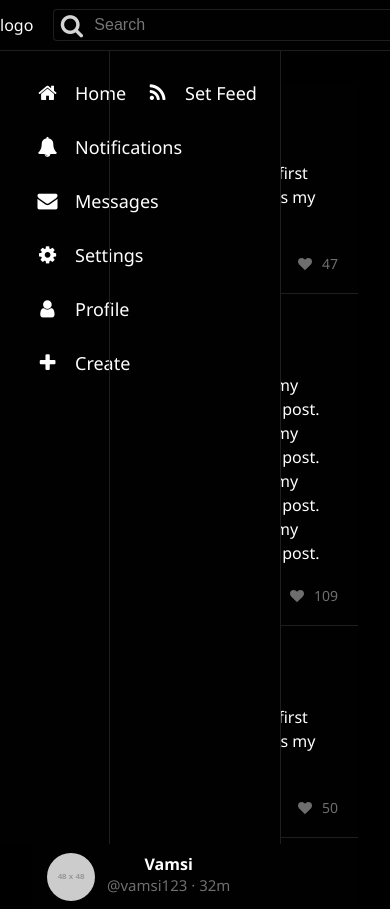
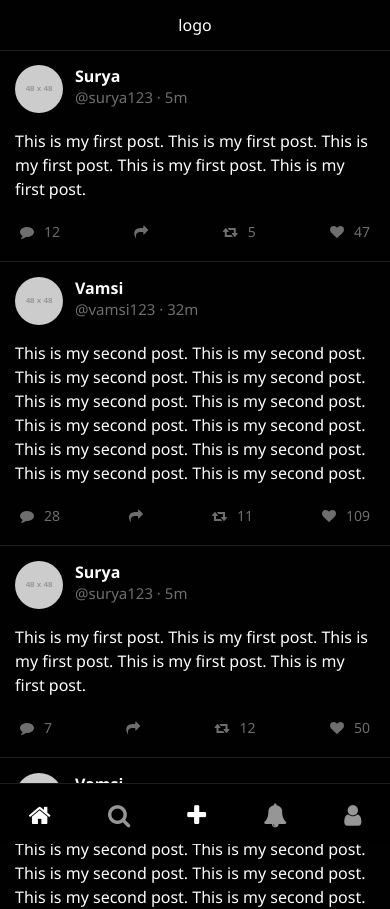
Before and after one commit to suryavamsigara/social-app, a React (Vite) app in the folder frontend/: page / in a window 390 px wide. Shown: the top 909 px of the page. Built offline with nearby package versions, Linux system fonts and the light colour scheme.

Commit message:
Make the design responsive

```diff
--- a/frontend/src/App.css
+++ b/frontend/src/App.css
@@ -1,11 +1,21 @@
-#root {
-  max-width: 1280px;
-  margin: 0 auto;
-  padding: 2rem;
-  text-align: center;
+.main-content {
+  display: flex;
+  flex-direction: row;
+  margin-left: 280px;
+  margin-right: 280px;
+  margin-top: 50px;
 }
 
-.main-layout {
-  display: flex;
-  flex-direction: row;
+@media (max-width: 1200px) {
+  .main-content {
+    margin-left: 120px;
+    margin-right: 0;
+  }
 }
+
+@media (max-width: 768px) {
+  .main-content {
+    margin-left: 0;
+    margin-right: 0;
+  }
+}
--- a/frontend/src/App.jsx
+++ b/frontend/src/App.jsx
@@ -10,13 +10,13 @@ function App() {
   return (
     <>
       <Header />
-      <main className="main-layout">
-        <SideBar />
+      <SideBar />
+      <div className="main-content">
         <Routes>
           <Route path="/" element={<HomePage />} />
           <Route path="/profile" element={<ProfilePage />} />
         </Routes>
-      </main>
+      </div>
     </>
   );
 }
--- a/frontend/src/components/Header.css
+++ b/frontend/src/components/Header.css
@@ -80,3 +80,21 @@
   outline: none;
 
 }
+
+@media (max-width: 768px) {
+  .header {
+    justify-content: center;
+  }
+
+  .middle-section {
+    display: none;
+  }
+
+  .left-section {
+    width: auto;
+  }
+
+  .right-section {
+    display: none;
+  }
+}
--- a/frontend/src/components/SideBar.css
+++ b/frontend/src/components/SideBar.css
@@ -58,3 +58,68 @@
   width: 25px;
   text-align: center;
 }
+
+
+@media (max-width: 1200px) {
+  .right-sidebar {
+    display: none;
+  }
+
+  .left-sidebar {
+    width: auto;
+    align-items: center;
+  }
+
+  /* hiding text*/
+  .sidebar-item div {
+    display: none;
+  }
+
+  .sidebar-item {
+    justify-content: center;
+    width: 50px;
+    height: 50px;
+    border-radius: 50%;
+  }
+
+  .sidebar-item i {
+    width: auto;
+    font-size: 22px;
+  }
+}
+
+.bottom-nav {
+  display: none; /* Hidden by default on desktop */
+}
+
+/* for phone */
+
+@media (max-width: 768px) {
+  /*Hiding desktop sidebars */
+  .left-sidebar, .right-sidebar {
+    display: none;
+  }
+
+  .bottom-nav {
+    display: flex;
+    justify-content: space-around;
+    align-items: center;
+    position: fixed;
+    bottom: 0;
+    left: 0;
+    right: 0;
+    height: 60px;
+    background-color: #000;
+    border-top: 1px solid rgb(30, 30, 30);
+    z-index: 1000;
+  }
+
+  .bottom-nav-item {
+    color: rgb(150, 150, 150);
+    font-size: 24px;
+  }
+
+  .bottom-nav-item.active {
+    color: white;
+  }
+}
--- a/frontend/src/components/SideBar.jsx
+++ b/frontend/src/components/SideBar.jsx
@@ -1,14 +1,14 @@
-import { Link } from 'react-router-dom';
+import { NavLink } from 'react-router-dom';
 import './SideBar.css';
 
 export function SideBar() {
   return (
     <>
       <div className="left-sidebar">
-        <Link to="/" className="sidebar-item">
+        <NavLink to="/" className="sidebar-item">
           <i className="fa fa-home home-icon"></i>
           <div>Home</div>
-        </Link>
+        </NavLink>
         <div className="sidebar-item">
           <i className="fa fa-bell notification-icon"></i>
           <div>Notifications</div>
@@ -21,10 +21,10 @@ export function SideBar() {
           <i className="fa fa-gear settings-icon"></i>
           <div>Settings</div>
         </div>
-        <Link to="/profile" className="sidebar-item">
+        <NavLink to="/profile" className="sidebar-item">
           <i className="fa fa-user user-icon"></i>
           <div>Profile</div>
-        </Link>
+        </NavLink>
         <div className="sidebar-item">
           <i className="fa fa-plus user-icon"></i>
           <div>Create</div>
@@ -37,6 +37,25 @@ export function SideBar() {
           <div>Set Feed</div>
         </div>
       </div>
+
+      {/* for phone */}
+      <nav className="bottom-nav">
+        <NavLink to="/" className="bottom-nav-item">
+          <i className="fa fa-home"></i>
+        </NavLink>
+        <NavLink to="/search" className="bottom-nav-item">
+          <i className="fa fa-search"></i>
+        </NavLink>
+        <NavLink className="bottom-nav-item">
+          <i className="fa fa-plus"></i>
+        </NavLink>
+        <NavLink to="/notifications" className="bottom-nav-item">
+          <i className="fa fa-bell"></i>
+        </NavLink>
+        <NavLink to="/profile" className="bottom-nav-item">
+          <i className="fa fa-user"></i>
+        </NavLink>
+      </nav>
     </>
   );
 }
--- a/frontend/src/pages/PostCard.css
+++ b/frontend/src/pages/PostCard.css
@@ -2,7 +2,7 @@
 .posts-feed {
   max-width: 600px;
   width: 100%;
-  margin: 0;
+  margin: 0 auto;
 }
 
 .post-card {
@@ -85,3 +85,10 @@
 .post-action:nth-child(2):hover { color: #00ba7c; }
 .post-action:nth-child(3):hover { color: #f91880; }
 .post-action:nth-child(4):hover { color: #1d9bf0; }
+
+@media (max-width: 768px) {
+  .posts-feed {
+    border-left: none;
+    border-right: none;
+  }
+}
--- a/frontend/src/pages/ProfilePage.css
+++ b/frontend/src/pages/ProfilePage.css
@@ -4,6 +4,7 @@
   border-left: 1px solid rgb(30, 30, 30);
   border-right: 1px solid rgb(30, 30, 30);
   height: calc(100vh - 50px);
+  margin: 0 auto;
 }
 
 .profile-hero {
@@ -109,150 +110,40 @@
   border-top: 1px solid rgb(30, 30, 30);
 }
 
-
-
-
-
-
-
-
-
-
-
-
-
-
-
-
-
-
-
-
-
-
-
-
-
-
-/*
-.profile-page {
-  width: 600px;
-  max-width: 600px;
-  border-left: 1px solid rgb(30, 30, 30);
-  border-right: 1px solid rgb(30, 30, 30);
-
-  height: calc(100vh - 50px);
+@media (max-width: 768px) {
+  /* profile page container full-width on phone */
+  .profile-page-container {
+    width: 100%;
+    border-left: none;
+    border-right: none;
   }
 
-.profile-header {
-  position: relative;
-  border-bottom: 1px solid rgb(30, 30, 30);
+  .profile-hero {
+    height: 200px;
+    grid-template-columns: 1fr;
+    grid-template-rows: 200px;
   }
 
-.profile-banner {
-  width: 100%;
-  height: 200px;
-  object-fit: cover;
+  .hero-item-large {
+    grid-column: 1 / -1;
+    grid-row: 1 / -1;
   }
 
-.profile-details {
-  padding: 15px;
+  /* hiding those two small grid items on phone */
+  .hero-item-small,
+  .hero-item-text {
+    display: none;
   }
 
-.profile-avatar-container {
-  margin-top: -85px;
-  margin-bottom: 15px;
+  .hero-user-info {
+    gap: 10px;
+    padding: 8px;
   }
-
-.profile-avatar {
-  width: 140px;
-  height: 140px;
-  border-radius: 50%;
-
-  border: 4px solid #000;
-  background-color: #000;
+  .hero-avatar {
+    width: 50px;
+    height: 50px;
   }
-
-.profile-actions {
-  display: flex;
-  justify-content: flex-end;
-  margin-top: -50px;
+  .hero-name {
+    font-size: 18px;
   }
-
-.edit-profile-button {
-  background-color: transparent;
-  color: white;
-  border: 1px solid rgb(100, 100, 100);
-  padding: 8px 16px;
-  border-radius: 40px;
-  font-weight: bold;
-  cursor: pointer;
-  transition: background-color 0.2s;
 }
-
-.edit-profile-button:hover {
-  background-color: rgba(255, 255, 255, 0.1);
-}
-
-.profile-user-info {
-  display: flex;
-  flex-direction: column;
-}
-
-.profile-user-name {
-  font-size: 20px;
-  font-weight: bold;
-}
-
-.profile-user-username {
-  color: rgb(110, 110, 110);
-  font-size: 15px;
-}
-
-.profile-bio {
-  margin-top: 12px;
-  line-height: 1.4;
-}
-
-.profile-stats {
-  margin-top: 12px;
-  display: flex;
-  gap: 20px;
-  color: rgb(110, 110, 110);
-}
-
-.stat-number {
-  color: white;
-  font-weight: bold;
-}
-
-.profile-tabs {
-  display: flex;
-  justify-content: space-around;
-  border-bottom: 1px solid rgb(30, 30, 30);
-}
-
-.profile-tab {
-  flex: 1;
-  text-align: center;
-  padding: 16px;
-  font-weight: bold;
-  color: rgb(110, 110, 110);
-  cursor: pointer;
-  transition: background-color 0.2s;
-}
-
-.profile-tab:hover {
-  background-color: rgba(255, 255, 255, 0.05);
-}
-
-.active-tab {
-  color: white;
-  border-bottom: 4px solid #464d51;
-  padding-bottom: 12px;
-}
-
-.profile-posts-feed .post-card {
-  border-top: 1px solid rgb(30, 30, 30);
-}
-*/
--- a/frontend/src/pages/ProfilePage.jsx
+++ b/frontend/src/pages/ProfilePage.jsx
@@ -4,7 +4,7 @@ import './ProfilePage.css';
 const userProfile = {
   name: "Surya",
   username: "surya123",
-  bio: "Exploring unique UI/UX patterns. This is my new magazine-style profile page!",
+  bio: "I am Vamsi. I am into AI/ML and full stack web development",
   following: 150,
   followers: 275,
   avatarUrl: "https://placehold.co/150x150/4A5568/E2E8F0?text=S",
@@ -17,7 +17,7 @@ const userProfile = {
 
 const userPosts = [
     { id: 1, name: userProfile.name, username: userProfile.username, avatarUrl: userProfile.avatarUrl, timestamp: "5m", text: "Here's the first post on the new profile layout. What do you all think?", comments: 18, reposts: 2, likes: 53 },
-    { id: 2, name: userProfile.name, username: userProfile.username, avatarUrl: userProfile.avatarUrl, timestamp: "2h", text: "The position: sticky CSS property is incredibly powerful for creating layouts like this where one panel stays fixed while the other scrolls.", comments: 22, reposts: 8, likes: 91 },
+    { id: 2, name: userProfile.name, username: userProfile.username, avatarUrl: userProfile.avatarUrl, timestamp: "2h", text: "It is taking a lot of time to adjust the CSS properly lol", comments: 22, reposts: 8, likes: 91 },
 ];
 
 
@@ -64,109 +64,3 @@ export function ProfilePage() {
     </div>
   );
 }
-
-
-
-
-
-
-
-
-
-
-
-
-
-
-
-
-
-
-
-
-
-
-
-
-
-
-/*
-import { PostCard } from './PostCard';
-import './ProfilePage.css';
-
-const userProfile = {
-  name: "Surya",
-  username: "surya123",
-  bio: "I am Surya Vamsi. I am building a social media app",
-  following: 150,
-  followers: 275,
-  avatarUrl: "https://placehold.co/150x150/4A5568/E2E8F0?text=S",
-  bannerUrl: "https://images.unsplash.com/photo-1579546929518-9e396f3cc809?q=80&w=1200&auto=format&fit=crop"
-};
-
-const userPosts = [
-  {
-    id: 1,
-    avatarUrl: userProfile.avatarUrl,
-    name: userProfile.name,
-    username: userProfile.username,
-    timestamp: "5m",
-    text: "This is my first post. This is my first post. This is my first post. This is my first post.",
-    imageUrl: null,
-    comments: 12,
-    reposts: 5,
-    likes: 400,
-  },
-  {
-    id: 3,
-    avatarUrl: userProfile.avatarUrl,
-    name: userProfile.name,
-    username: userProfile.username,
-    timestamp: "2h",
-    text: "It's taking a looooooottttt of time to fix the CSS lol",
-    imageUrl: null,
-    comments: 287,
-    reposts: 8,
-    likes: 1289,
-  },
-];
-
-export function ProfilePage() {
-  return (
-    <div className="profile-page">
-      <div className="profile-header">
-        <img src={userProfile.bannerUrl} alt="Profile banner" className="profile-banner" />
-        <div className="profile-details">
-          <div className="profile-avatar-container">
-            <img src={userProfile.avatarUrl} alt="User avatar" className="profile-avatar" />
-          </div>
-          <div className="profile-actions">
-            <button className="edit-profile-button">Edit Profile</button>
-          </div>
-          <div className="profile-user-info">
-            <span className="profile-user-name">{userProfile.name}</span>
-            <span className="profile-user-username">@{userProfile.username}</span>
-          </div>
-          <p className="profile-bio">{userProfile.bio}</p>
-          <div className="profile-stats">
-            <span><span className="stat-number">{userProfile.following}</span> Following</span>
-            <span><span className="stat-number">{userProfile.followers}</span> Followers</span>
-          </div>
-        </div>
-      </div>
-
-      <div className="profile-tabs">
-        <div className="profile-tab active-tab">Posts</div>
-        <div className="profile-tab">Replies</div>
-        <div className="profile-tab">Likes</div>
-      </div>
-
-      <div className="profile-posts-feed">
-        {userPosts.map(post => (
-          <PostCard key={post.id} post={post} />
-        ))}
-      </div>
-    </div>
-  );
-}
-*/
```
Lines whose indentation alone changed are shown as unchanged.
